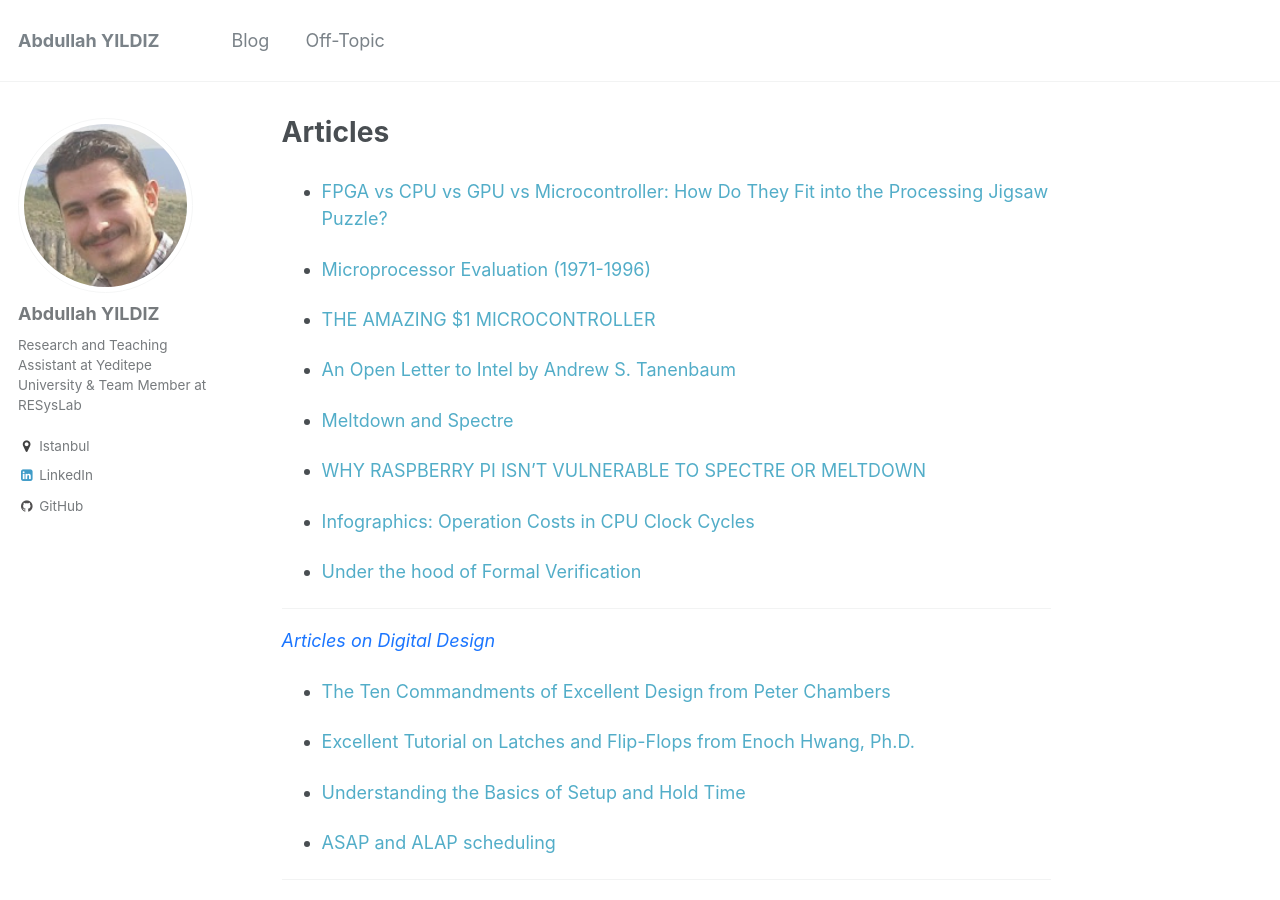
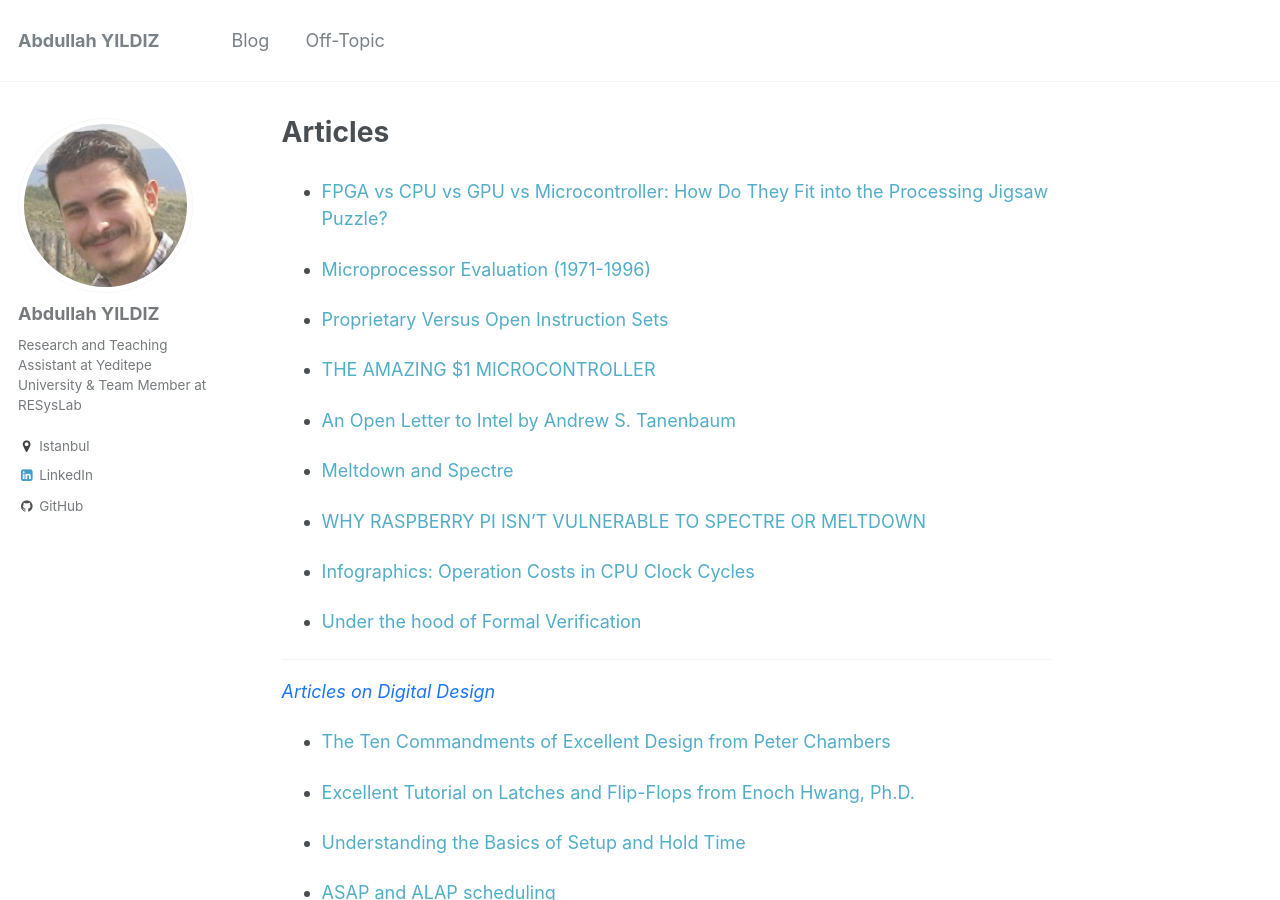
Before and after one commit to abdullahyildiz/abdullahyildiz.github.io, a Jekyll site: the page built from _records/articles.md, in a window 1280 px wide and 900 px high. Built offline with Jekyll 4.4.1, drawn with Linux system fonts in a browser that asks for light colours.

Commit message:
Update articles.md

```diff
--- a/_records/articles.md
+++ b/_records/articles.md
@@ -11,6 +11,8 @@ location: "Istanbul, Turkiye"
 * [FPGA vs CPU vs GPU vs Microcontroller: How Do They Fit into the Processing Jigsaw Puzzle?](https://www.arrow.com/en/research-and-events/articles/fpga-vs-cpu-vs-gpu-vs-microcontroller)
 
 * [Microprocessor Evaluation (1971-1996)](http://abdullahyildiz.github.io/files/Microprocessor_Evolution_Poster.jpg)
+
+* [Proprietary Versus Open Instruction Sets](http://abdullahyildiz.github.io/files/07542457.pdf)
 
 * [THE AMAZING $1 MICROCONTROLLER](https://jaycarlson.net/microcontrollers/)
 
```
